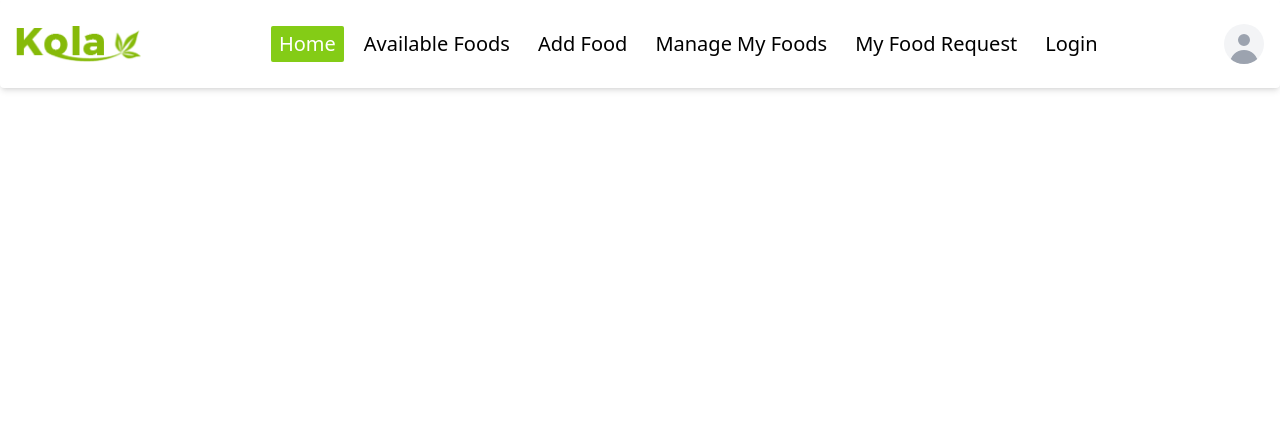
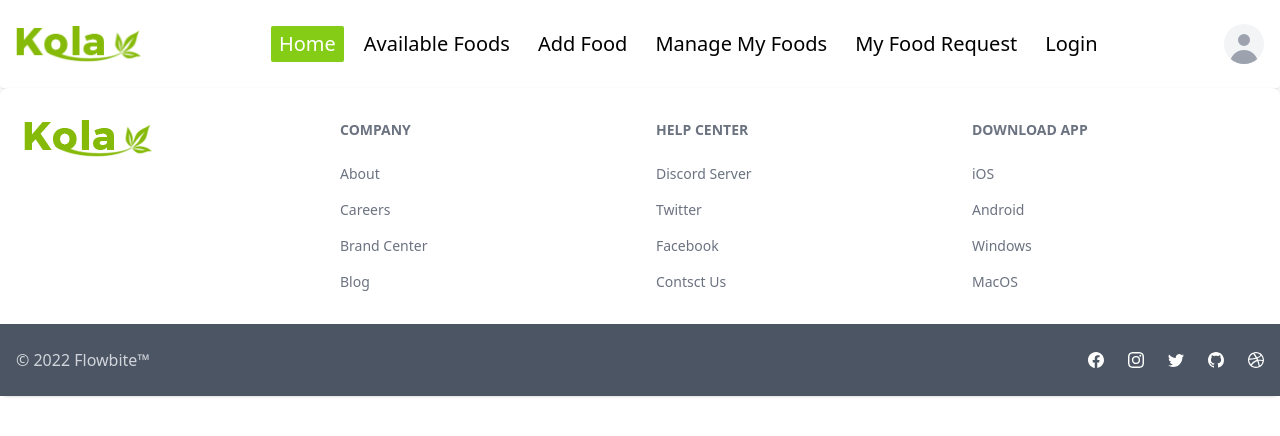
Before and after one commit to Sakebul-islam/Kola, a React app: page / in a window 1280 px wide. Shown: the top 436 px of the page. Built offline with nearby package versions, Linux system fonts and the light colour scheme; no server answers; the HTML template or start-up script is replaced by a standard one.

Commit message:
Footer section added

```diff
--- a/src/components/Root.jsx
+++ b/src/Layout/Root.jsx
@@ -1,11 +1,13 @@
 import { Outlet } from 'react-router';
-import NavBar from './NavBar';
+import NavBar from '../components/NavBar';
+import Footer from '../components/Footer';
 
 const Root = () => {
   return (
     <>
       <NavBar />
       <Outlet />
+      <Footer />
     </>
   );
 };
--- a/src/components/Footer.jsx
+++ b/src/components/Footer.jsx
@@ -1,9 +1,119 @@
-import React from 'react'
+'use client';
+
+import { Footer as Foot } from 'flowbite-react';
+
+import {
+  BsDribbble,
+  BsFacebook,
+  BsGithub,
+  BsInstagram,
+  BsTwitter,
+} from 'react-icons/bs';
+import { Link } from 'react-router-dom';
+import kola from '../assets/images/logo.png';
 
 const Footer = () => {
   return (
-    <div>Footer</div>
-  )
-}
+    <Foot>
+      <div className='w-full'>
+        <div className='grid w-full grid-cols-2 gap-8 px-6 py-8 md:grid-cols-4'>
+          <div>
+            <Link to={'/'}>
+              <img src={kola} alt='kola' title='kola' />
+            </Link>
+          </div>
+          <div>
+            <Foot.Title title='Company' />
+            <Foot.LinkGroup col>
+              <Link to='#'>About</Link>
+              <Link to='#'>Careers</Link>
+              <Link to='#'>Brand Center</Link>
+              <Link to='#'>Blog</Link>
+            </Foot.LinkGroup>
+          </div>
+          <div>
+            <Foot.Title title='help center' />
+            <Foot.LinkGroup col>
+              <Link to='https://discord.com/' target='_blank'>
+                Discord Server
+              </Link>
+              <Link to='https://twitter.com/' target='_blank'>
+                Twitter
+              </Link>
+              <Link to='https://www.facebook.com/' target='_blank'>
+                Facebook
+              </Link>
+              <Link to='#'>
+                Contsct Us
+              </Link>
+            </Foot.LinkGroup>
+          </div>
+          <div>
+            <Foot.Title title='download App' />
+            <Foot.LinkGroup col>
+              <Link to='https://www.apple.com/app-store/' target='_blank'>
+                iOS
+              </Link>
+              <Link to='https://play.google.com/' target='_blank'>
+                Android
+              </Link>
+              <Link to='https://apps.microsoft.com/' target='_blank'>
+                Windows
+              </Link>
+              <Link
+                to='https://apps.apple.com/us/genre/mac/id39'
+                target='_blank'
+              >
+                MacOS
+              </Link>
+            </Foot.LinkGroup>
+          </div>
+        </div>
+        <div className='w-full bg-gray-600 px-4 py-6 sm:flex sm:items-center sm:justify-between'>
+          <Link to='/' className='text-gray-300' title='Flowbite™'>
+            &copy; 2022 Flowbite™
+          </Link>
+          <div className='mt-4 flex space-x-6 sm:mt-0 sm:justify-center'>
+            <Link
+              to='https://www.facebook.com/'
+              target='_blank'
+              className='text-white'
+            >
+              <BsFacebook />
+            </Link>
+            <Link
+              to='https://www.instagram.com/'
+              target='_blank'
+              className='text-white'
+            >
+              <BsInstagram />
+            </Link>
+            <Link
+              to='https://twitter.com/'
+              target='_blank'
+              className='text-white'
+            >
+              <BsTwitter />
+            </Link>
+            <Link
+              to='https://github.com/'
+              target='_blank'
+              className='text-white'
+            >
+              <BsGithub />
+            </Link>
+            <Link
+              to='https://dribbble.com/'
+              target='_blank'
+              className='text-white'
+            >
+              <BsDribbble />
+            </Link>
+          </div>
+        </div>
+      </div>
+    </Foot>
+  );
+};
 
-export default Footer
+export default Footer;
--- a/src/pages/SignIn.jsx
+++ b/src/pages/SignIn.jsx
@@ -7,6 +7,7 @@ import { Link, useNavigate } from 'react-router-dom';
 import { FcGoogle } from 'react-icons/fc';
 import { FaGithub } from 'react-icons/fa';
 import useAuth from '../hooks/useAuth';
+import toast from 'react-hot-toast';
 
 const SignIn = () => {
   const [formData, setFormData] = useState({ email: '', password: '' });
@@ -18,6 +19,7 @@ const SignIn = () => {
     const email = e.target.email.value;
     const password = e.target.password.value;
 
+    const toastID = toast.loading('User Creating...');
     if (email) {
       setFormData((prevData) => ({
         ...prevData,
@@ -36,14 +38,17 @@ const SignIn = () => {
         console.log(error);
       });
     navigate('/');
+    toast.success('User Create Successfully', { id: toastID });
   };
 
   const handleWithProvider = (provider) => {
+    const toastID = toast.loading('User Creating...');
     if (provider === 'google') {
       signInWithGoogle()
         .then((res) => {
           if (res?.user?.email) {
             navigate('/');
+            toast.success('User Create Successfully', { id: toastID });
           }
         })
         .catch((err) => console.log(err));
@@ -53,6 +58,7 @@ const SignIn = () => {
         .then((res) => {
           if (res?.user?.displayName) {
             navigate('/');
+            toast.success('User Create Successfully', { id: toastID });
           }
         })
         .catch((err) => console.log(err));
--- a/src/routes/routes.jsx
+++ b/src/routes/routes.jsx
@@ -1,6 +1,6 @@
 import { createBrowserRouter } from 'react-router-dom';
 
-import Root from '../components/Root';
+import Root from '../Layout/Root';
 import ErrorPage from '../pages/ErrorPage';
 import SignIn from '../pages/SignIn';
 import SignUp from '../pages/SignUp';
```
